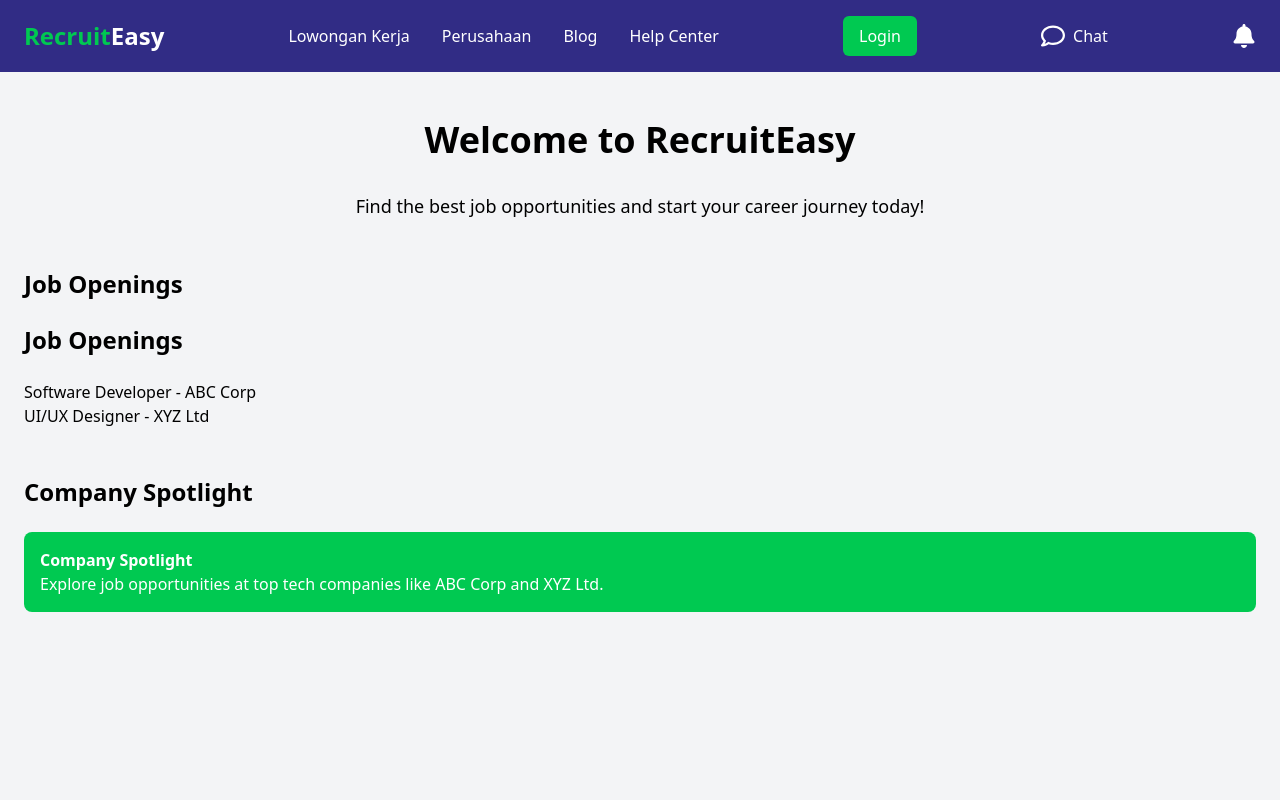
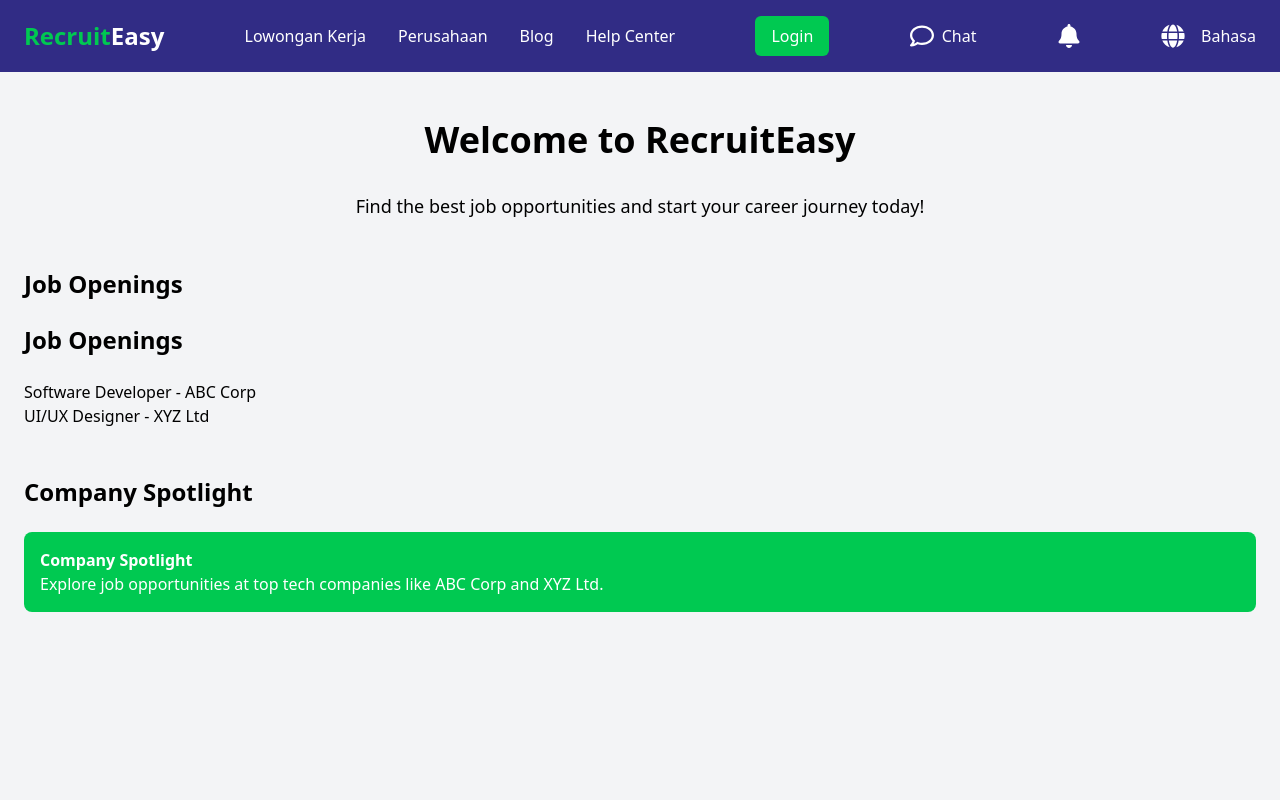
Before and after one commit to nabilrobbani84/recruitment_system, a Next.js app in the folder my-project/: page / in a window 1280 px wide. Shown: the top 800 px of the page. Built offline with nearby package versions, Linux system fonts and the light colour scheme.

Commit message:
Update Header.tsx

```diff
--- a/my-project/component/Header.tsx
+++ b/my-project/component/Header.tsx
@@ -2,12 +2,21 @@
 
 import { useState } from 'react';
 import { useRouter } from 'next/navigation';
-import { FaRegComment, FaBell } from 'react-icons/fa'; // Import ikon chat dan bell dari react-icons
+import { FaRegComment, FaBell, FaGlobe } from 'react-icons/fa'; // Import ikon chat, bell, dan globe dari react-icons
 
 export default function Header() {
   const [isMenuOpen, setIsMenuOpen] = useState(false);
   const [isNotificationOpen, setIsNotificationOpen] = useState(false); // State untuk mengontrol dropdown notifikasi
+  const [isLanguageDropdownOpen, setIsLanguageDropdownOpen] = useState(false); // State untuk mengontrol dropdown bahasa
+  const [selectedLanguage, setSelectedLanguage] = useState('ID'); // State untuk bahasa yang dipilih
   const router = useRouter();
+
+  // Fungsi untuk mengubah bahasa
+  const handleLanguageChange = (language) => {
+    setSelectedLanguage(language);
+    setIsLanguageDropdownOpen(false); // Menutup dropdown setelah memilih bahasa
+    // Anda bisa menambahkan logika untuk mengganti bahasa aplikasi di sini
+  };
 
   return (
     <header className="bg-indigo-900 text-white py-4">
@@ -73,6 +82,38 @@ export default function Header() {
             </div>
           )}
         </div>
+
+        {/* Language Selection Dropdown */}
+        <div className="relative hidden md:flex">
+          <button
+            onClick={() => setIsLanguageDropdownOpen(!isLanguageDropdownOpen)} // Toggle language dropdown
+            className="flex items-center space-x-2 hover:text-green-500"
+          >
+            <FaGlobe className="w-6 h-6 text-white" /> {/* Ikon Globe */}
+            <span className="ml-2 text-white">{selectedLanguage === 'ID' ? 'Bahasa' : 'English'}</span>
+          </button>
+
+          {/* Language Dropdown */}
+          {isLanguageDropdownOpen && (
+            <div className="absolute top-10 right-0 bg-indigo-800 text-white rounded-lg shadow-lg w-40 p-4">
+              <ul className="space-y-2">
+                <li
+                  className="hover:bg-indigo-700 p-2 rounded cursor-pointer"
+                  onClick={() => handleLanguageChange('ID')}
+                >
+                  Bahasa Indonesia
+                </li>
+                <li
+                  className="hover:bg-indigo-700 p-2 rounded cursor-pointer"
+                  onClick={() => handleLanguageChange('EN')}
+                >
+                  English
+                </li>
+              </ul>
+            </div>
+          )}
+        </div>
+
       </div>
 
       {/* Mobile Menu */}
```
